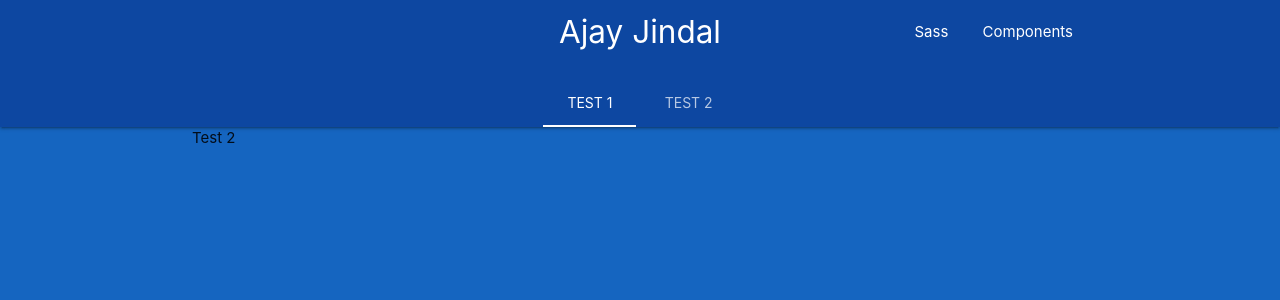
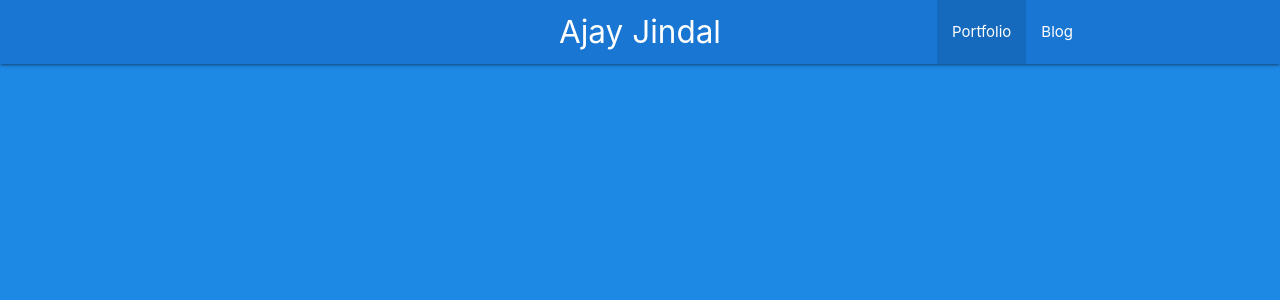
Before and after one commit to ajayjindal/Django-Learning-Projects, a Django app: page / in a window 1280 px wide. Shown: the top 300 px of the page. Run offline with Django 3.2, Linux system fonts and the light colour scheme; data that the repository does not hold is empty.

```diff
--- a/protfolio/blog/models.py
+++ b/protfolio/blog/models.py
@@ -7,3 +7,6 @@ class Blog(models.Model):
 	pub_date = models.DateTimeField()
 	body = models.TextField()
 	image = models.ImageField(upload_to='images/')
+
+	def __str__(self):
+		return self.title
--- /dev/null
+++ b/protfolio/blog/templates/blog/detail.html
@@ -0,0 +1 @@
+{{blog.title}}
--- a/protfolio/blog/urls.py
+++ b/protfolio/blog/urls.py
@@ -3,4 +3,5 @@ from django.urls import path
 import blog.views
 urlpatterns = [
 	path('',blog.views.allblogs,name='allblogs'),
+	path('<int:blog_id>',blog.views.details,name='details'),
 ]
--- a/protfolio/jobs/templates/jobs/home.html
+++ b/protfolio/jobs/templates/jobs/home.html
@@ -1,69 +1,33 @@
 <!DOCTYPE html>
 <html>
 <head>
-    <title>Word Counter</title>
+    <title>Ajay Jindal</title>
     <link href="https://fonts.googleapis.com/icon?family=Material+Icons" rel="stylesheet">
 
     <!-- Compiled and minified CSS -->
     <link rel="stylesheet" href="https://cdnjs.cloudflare.com/ajax/libs/materialize/1.0.0/css/materialize.min.css">
-    <style type="text/css">
-    nav.nav-center ul {
-        text-align: center;
-    }
-    nav.nav-center ul li {
-        display: inline;
-        float: none;
-    }
-    nav.nav-center ul li a {
-        display: inline-block;
-    }
-</style>
+
 </head>
-<body class="blue darken-3">
-    <nav class="nav-center nav-extended blue darken-4">
+<body class="blue darken-1">
+    <nav class="nav-extended blue darken-2">
         <div class="nav-wrapper container">
             <a href="#" class="brand-logo center">Ajay Jindal</a>
             <a href="#" data-target="mobile-demo" class="sidenav-trigger">
                 <i class="material-icons">menu</i>
             </a>
             <ul id="nav-mobile" class="right hide-on-med-and-down">
-                <li>
-                    <a href="#">Sass</a>
-                </li>
-                <li>
-                    <a href="#">Components</a>
-                </li>
+                <li class="active" ><a class="active" href="{% url 'home' %}">Portfolio</a></li>
+                <li><a href="{% url 'home' %}">Blog</a></li>
             </ul>
-        </div>
-        <p></p>
-        <div class="container">
-            <div class="nav-content">
-                <ul class="tabs tabs-transparent">
-                    <li class="tab">
-                        <a class="active" href="#test1">Test 1</a>
-                    </li>
-                    <li class="tab">
-                        <a href="#test2">Test 2</a>
-                    </li>
-                </ul>
-            </div>
         </div>
     </nav>
 
     <ul class="sidenav" id="mobile-demo">
-        <li>
-            <a href="sass.html">Sass</a>
-        </li>
-        <li>
-            <a href="badges.html">Components</a>
-        </li>
-        <li>
-            <a href="collapsible.html">JavaScript</a>
-        </li>
+        <li><a href="sass.html">Portfolio</a></li>
+        <li><a href="badges.html">Blog</a></li>
     </ul>
-    <div id="test1" class="container">Test 2</div>
-    <br>
-    <div id="test2" class="container">
+    <br><br><br>
+    <div class="container">
         <div class="row">
             {% for job in jobs.all %}
             <div class="col s4">
@@ -87,16 +51,8 @@
     <script src="https://code.jquery.com/jquery-3.3.1.slim.js"></script>
     <script src="https://cdnjs.cloudflare.com/ajax/libs/materialize/1.0.0/js/materialize.min.js"></script>
     <script type="text/javascript">
-        document.addEventListener('DOMContentLoaded', function() {
-            var elems = document.querySelectorAll('.sidenav');
-            var instances = M.Sidenav.init(elems, options);
-        });
         $(document).ready(function(){
             $('.sidenav').sidenav();
-        });
-
-        $(document).ready(function(){
-            $('.tabs').tabs();
         });
     </script>
 </body>
```
Also changed, not shown: protfolio/blog/templates/blog/allblogs.html (+66 -1 lines), protfolio/blog/views.py (+8 -3 lines), protfolio/media/images/Screen_Shot_2018-05-16_at_8.38.34_PM_UnTxeXL.png (added), protfolio/media/images/Screen_Shot_2018-09-11_at_10.14.17_AM_EQNklOy.png (added), protfolio/media/images/Screen_Shot_2018-09-11_at_10.14.17_AM_HuXUGXi.png (added).
